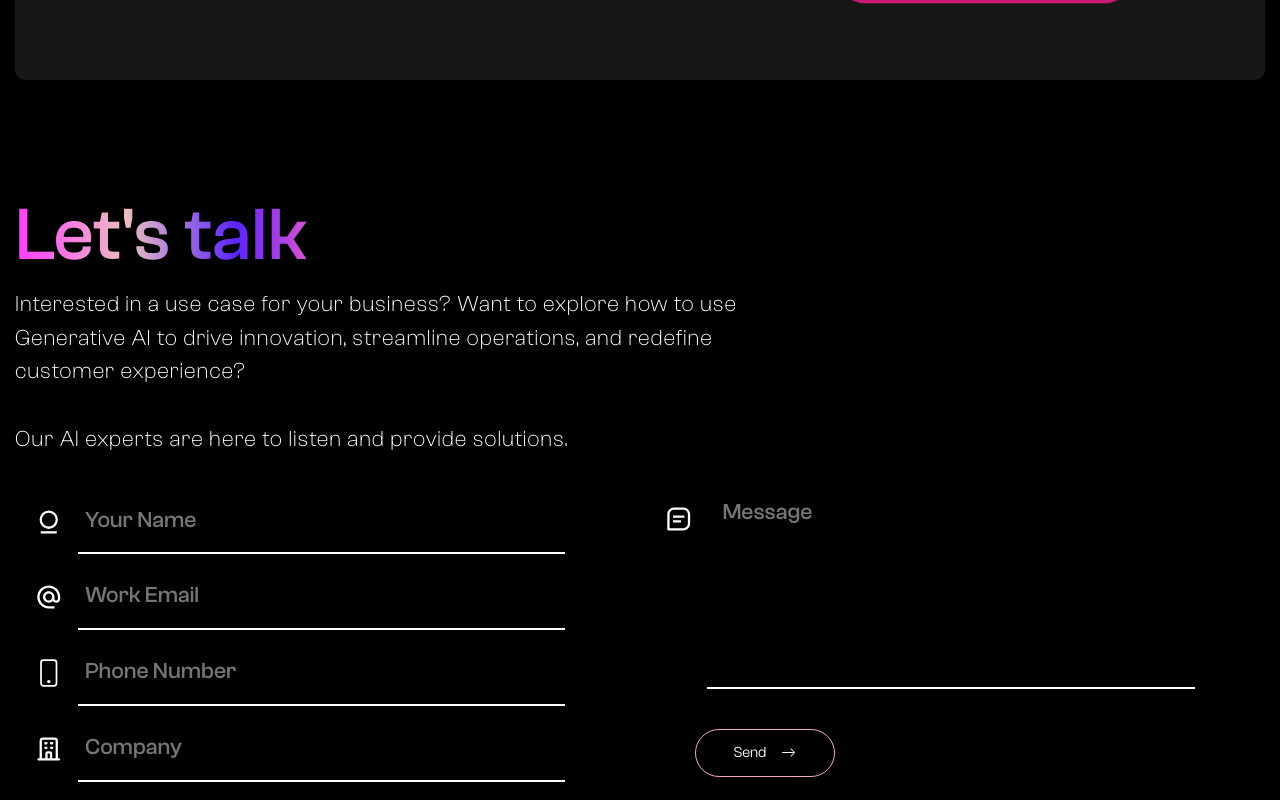
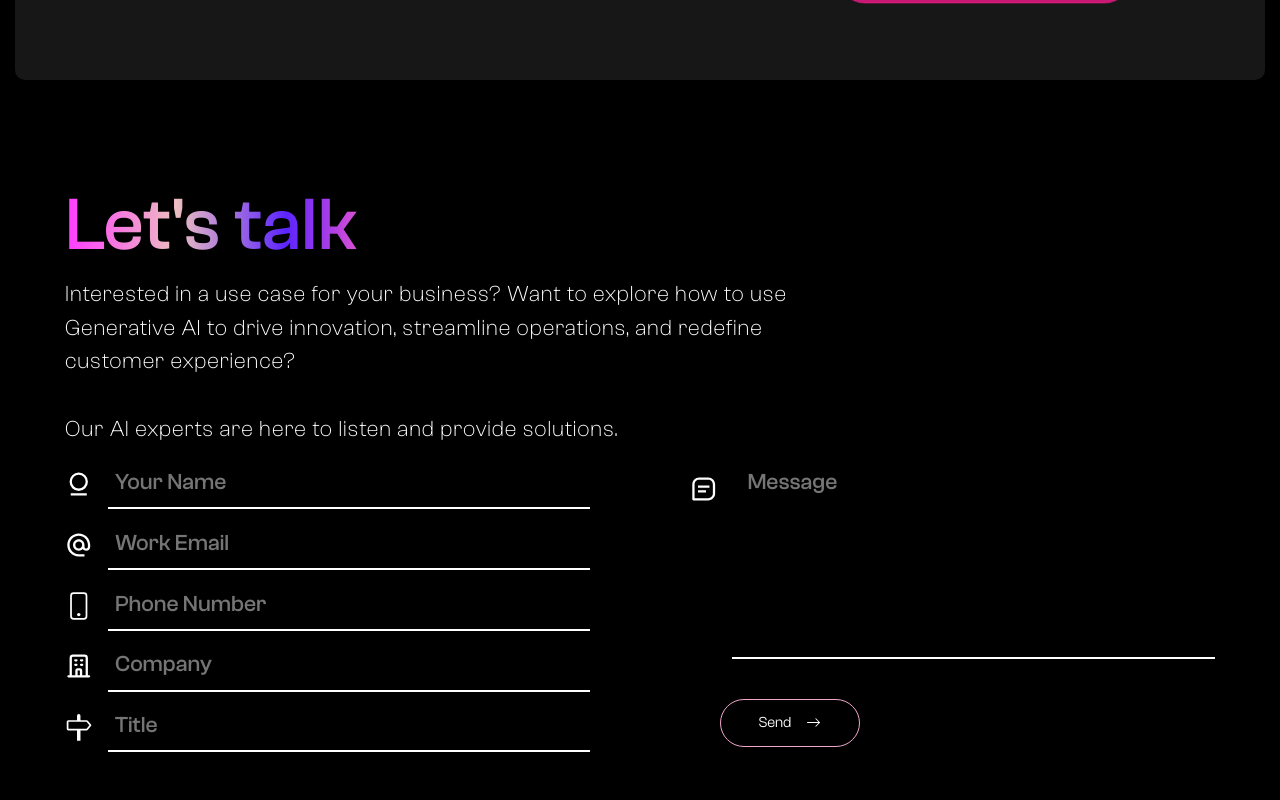
Before and after one commit to Ravi10000/convflow-frontend, a React (Create React App) app: page /home in a window 1280 px wide. Shown: the part 3940-4740 px from the top of the page. Built offline with nearby package versions, Linux system fonts and the light colour scheme.

Commit message:
fix contact us page

```diff
--- a/src/components/custom-input/custom-input.module.scss
+++ b/src/components/custom-input/custom-input.module.scss
@@ -10,7 +10,7 @@
     border: none;
     border-bottom: 2px solid #fff;
     width: 100%;
-    padding: 1rem 0.5rem;
+    padding: 0.5rem;
     background: transparent;
     font-size: 1.5rem;
     &:focus {
--- a/src/pages/contactus/contact-us.module.scss
+++ b/src/pages/contactus/contact-us.module.scss
@@ -1,6 +1,6 @@
 .contactUs {
+  padding: 20px;
   form {
-    padding: 20px;
   }
   .inputGroup {
     display: flex;
@@ -57,6 +57,7 @@
 }
 @media (min-width: 768px) {
   .contactUs {
+    padding: 50px;
     form {
       max-width: 1200px;
       display: grid;
```
